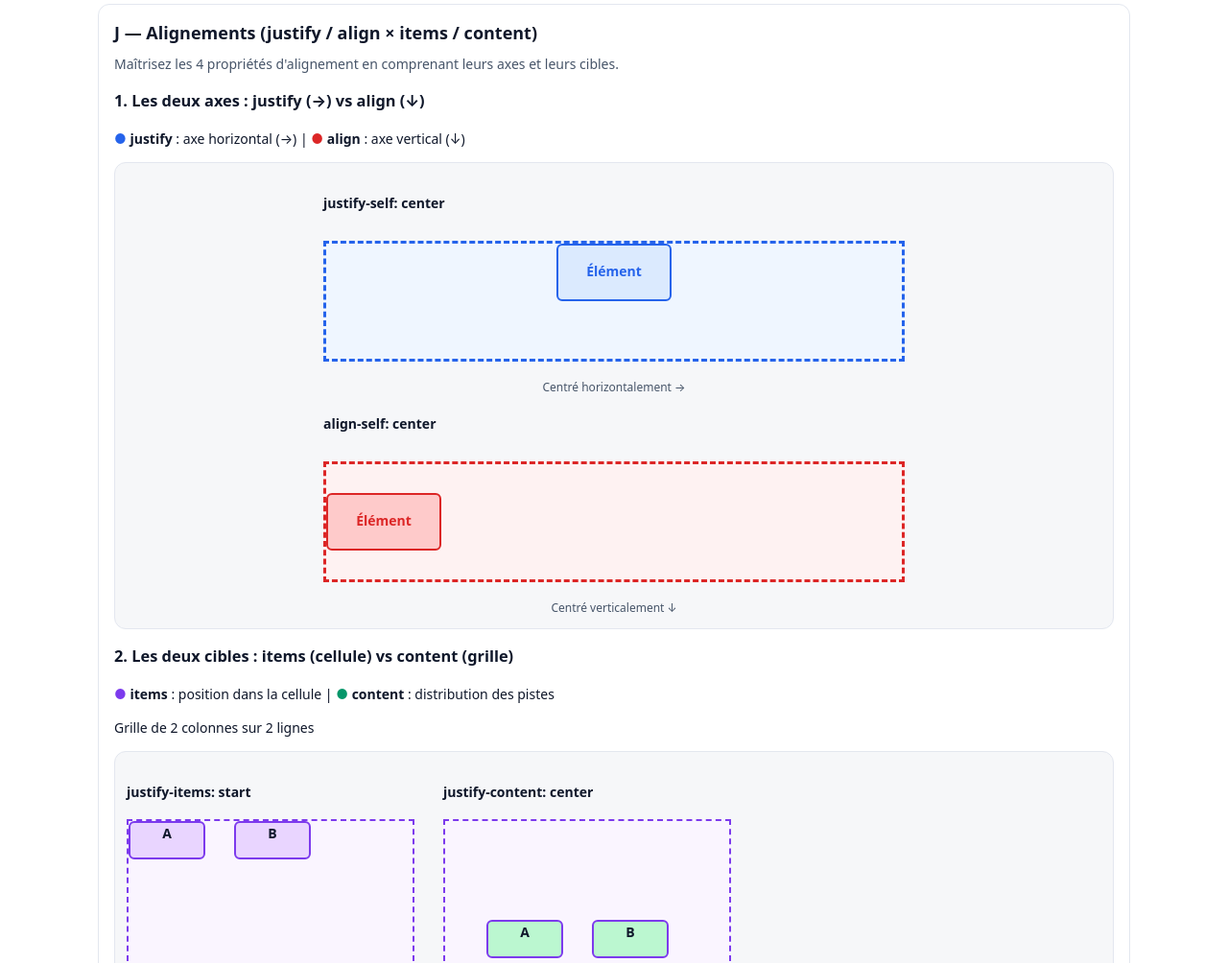
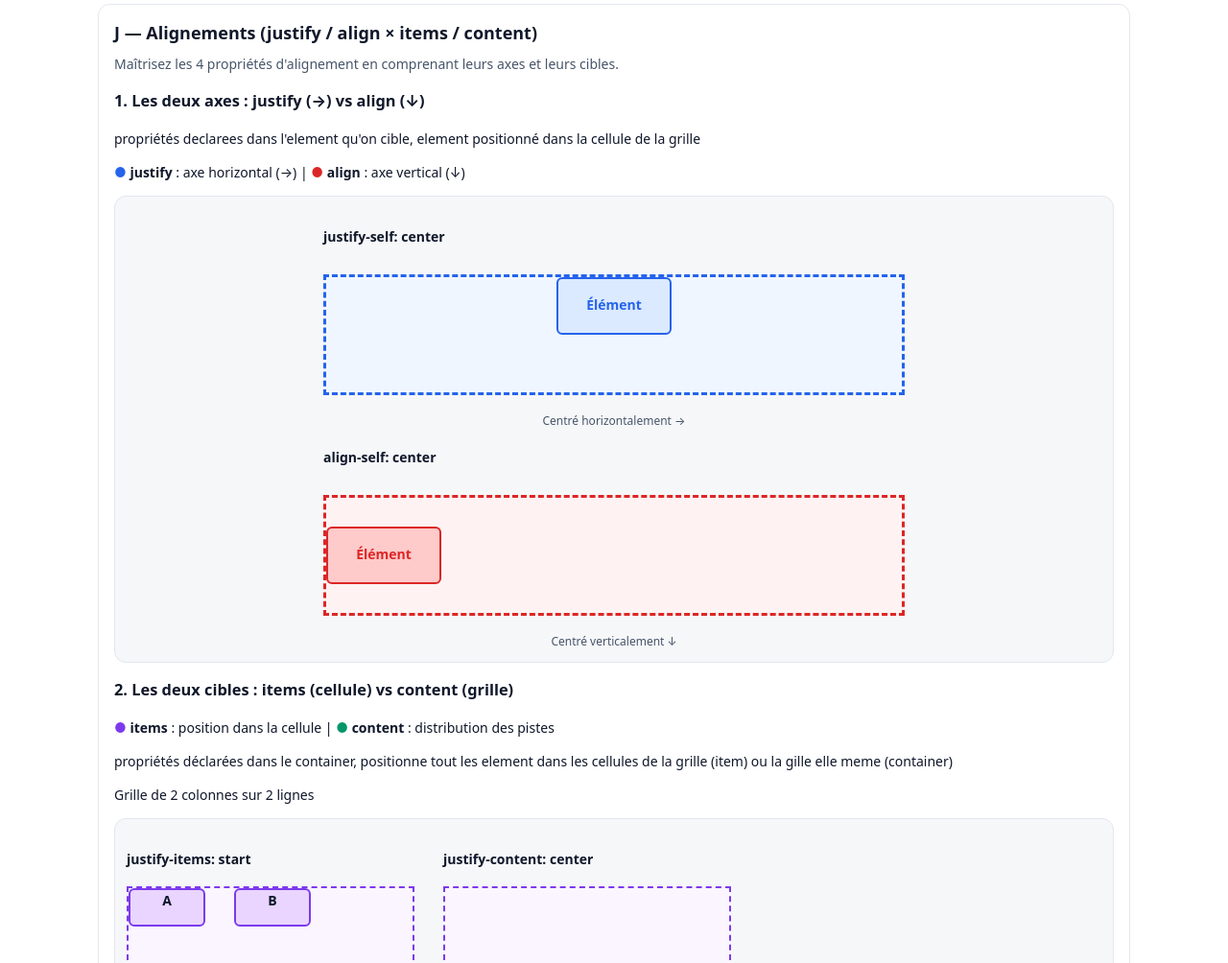
Before and after one commit to ewingella/teste-web, a plain HTML site: page css-grid-synthesis-avecJs/demos/alignment.html in a window 1280 px wide. Shown: the part 220-1224 px from the top of the page at 96% size. Drawn offline with Linux system fonts and the light colour scheme.

Commit message:
ajustement du texte

```diff
--- a/css-grid-synthesis-avecJs/demos/alignment.html
+++ b/css-grid-synthesis-avecJs/demos/alignment.html
@@ -34,6 +34,7 @@
       <p class="explain">Maîtrisez les 4 propriétés d'alignement en comprenant leurs axes et leurs cibles.</p>
 
       <h3>1. Les deux axes : justify (→) vs align (↓)</h3>
+      <p>propriétés declarees dans l'element qu'on cible, element positionné dans la cellule de la grille</p>
       <p><span style="color: #2563eb;">●</span> <strong>justify</strong> : axe horizontal (→) | <span style="color: #dc2626;">●</span> <strong>align</strong> : axe vertical (↓)</p>
 
       <div class="demo">
@@ -56,6 +57,7 @@
 
       <h3>2. Les deux cibles : items (cellule) vs content (grille)</h3>
       <p><span style="color: #7c3aed;">●</span> <strong>items</strong> : position dans la cellule | <span style="color: #059669;">●</span> <strong>content</strong> : distribution des pistes</p>
+      <p>propriétés déclarées dans le container, positionne tout les element dans les cellules de la grille (item) ou la gille elle meme (container)</p>
       <p>Grille de 2 colonnes sur 2 lignes</p>
       <div class="demo">
         <div class="target-comparison">
```
